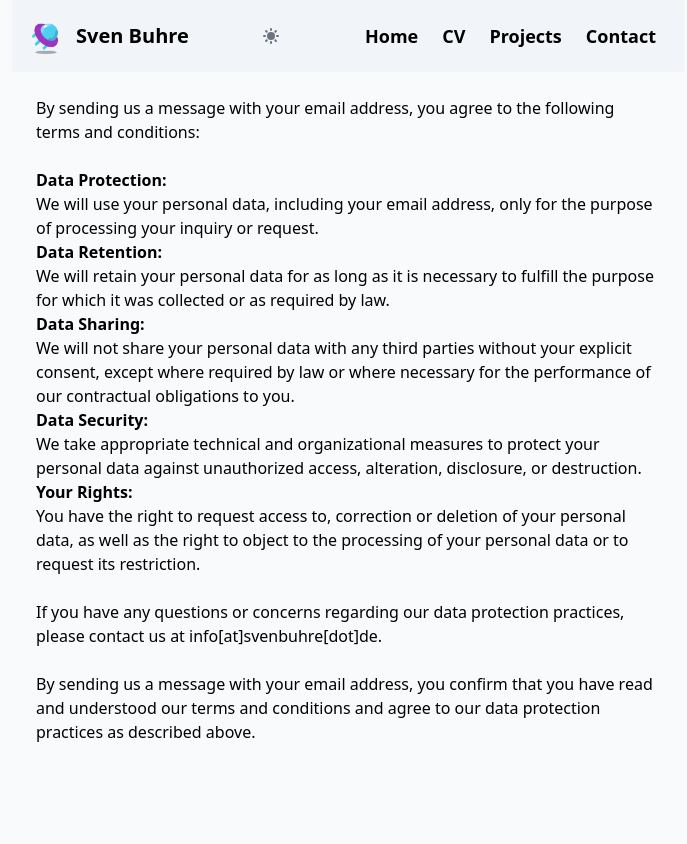
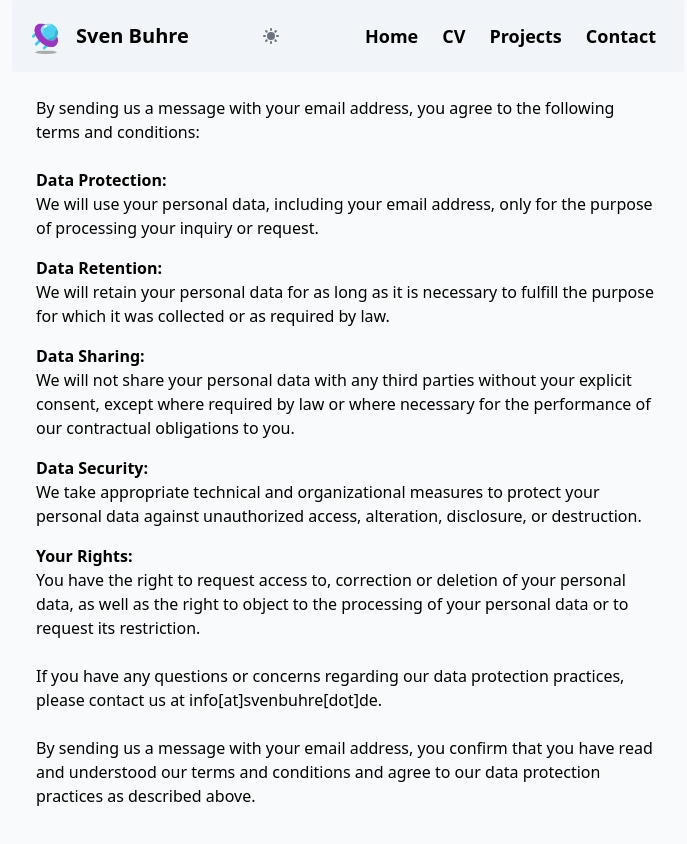
Before and after one commit to svbuh/svenbuhre-portfolio, a Next.js app: page /termsAndConditions in a window 1280 px wide. Shown: the top 844 px of the page, without its empty margins (292-979 px from the left). Built offline with nearby package versions, Linux system fonts and the light colour scheme.

Commit message:
define space between for list items

```diff
--- a/pages/termsAndConditions/index.tsx
+++ b/pages/termsAndConditions/index.tsx
@@ -7,16 +7,16 @@ const TermsAndConditions: NextPage = () => {
         <p>By sending us a message with your email address, you agree to the following terms and conditions:</p>
         <br />
         <ol>
+          <div className="space-y-4">
             <li>
               <strong>Data Protection:</strong>
-            <br /> We will use your personal data, including your email address, only for the purpose of processing your
-            inquiry or request.
-            <br />
+              <br /> We will use your personal data, including your email address, only for the purpose of processing
+              your inquiry or request.
             </li>
             <li>
               <strong>Data Retention:</strong>
-            <br /> We will retain your personal data for as long as it is necessary to fulfill the purpose for which it
-            was collected or as required by law.
+              <br /> We will retain your personal data for as long as it is necessary to fulfill the purpose for which
+              it was collected or as required by law.
               <br />
             </li>
             <li>
@@ -33,10 +33,11 @@ const TermsAndConditions: NextPage = () => {
             </li>
             <li>
               <strong>Your Rights:</strong>
-            <br /> You have the right to request access to, correction or deletion of your personal data, as well as the
-            right to object to the processing of your personal data or to request its restriction.
+              <br /> You have the right to request access to, correction or deletion of your personal data, as well as
+              the right to object to the processing of your personal data or to request its restriction.
               <br />
             </li>
+          </div>
         </ol>
         <br />
         <p>
```
Lines whose indentation alone changed are shown as unchanged.
